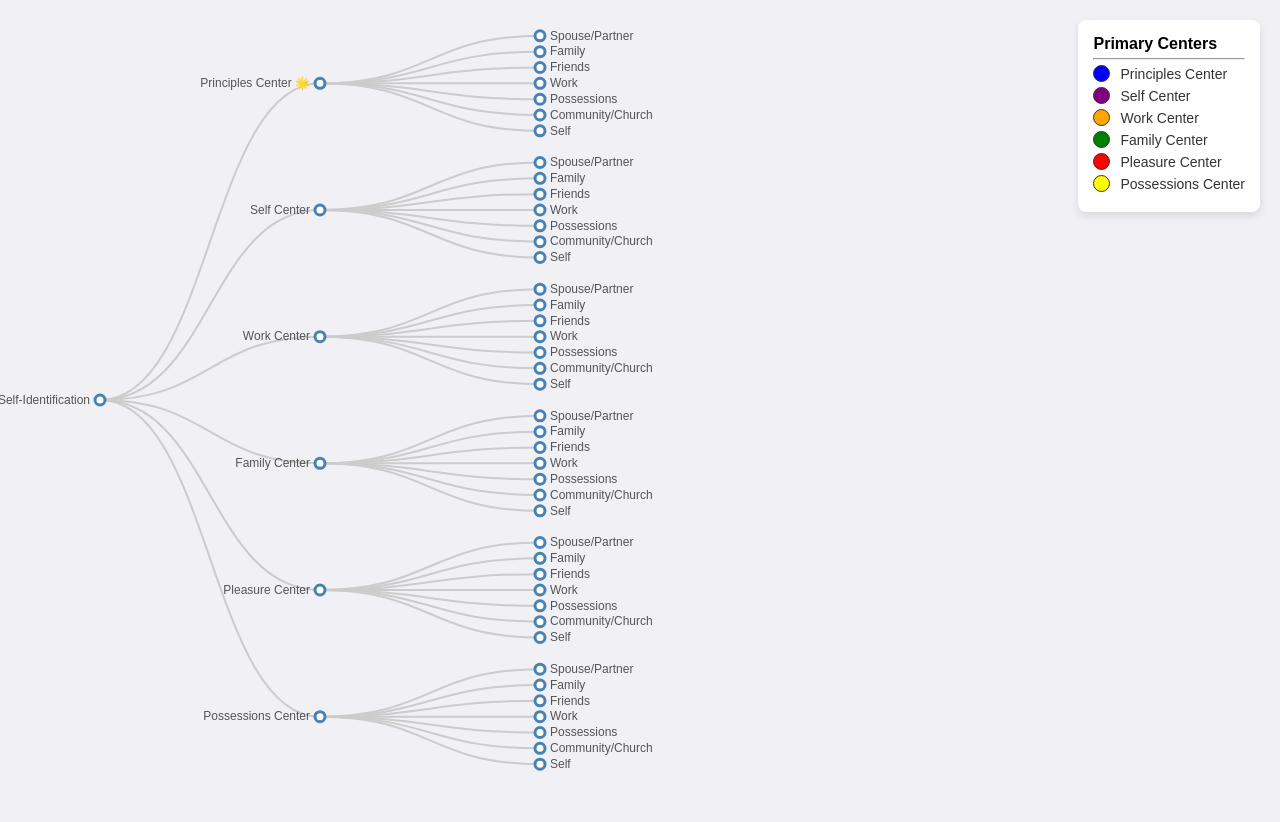
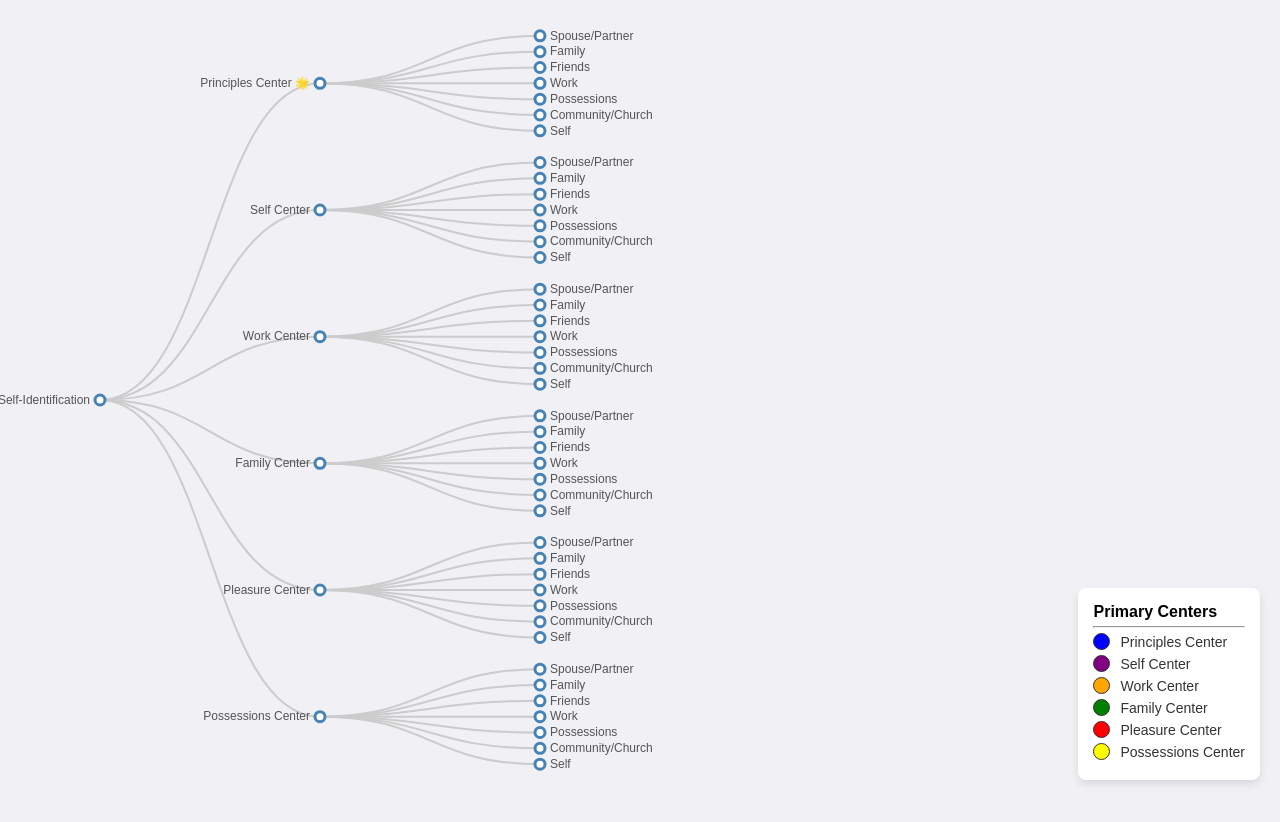
Before and after one commit to kbulbul026-coder/CentersofLife, a Flask app: page /mindmap in a window 1280 px wide. Run offline with Flask 3, Linux system fonts and the light colour scheme.

Commit message:
Change legend position from top to bottom

```diff
--- a/templates/mind_map.html
+++ b/templates/mind_map.html
@@ -43,7 +43,7 @@
         /* --- LEGEND STYLING --- */
         #legend {
             position: absolute;
-            top: 20px;
+            bottom: 20px;
             right: 20px;
             background: #fff;
             padding: 15px;
```
